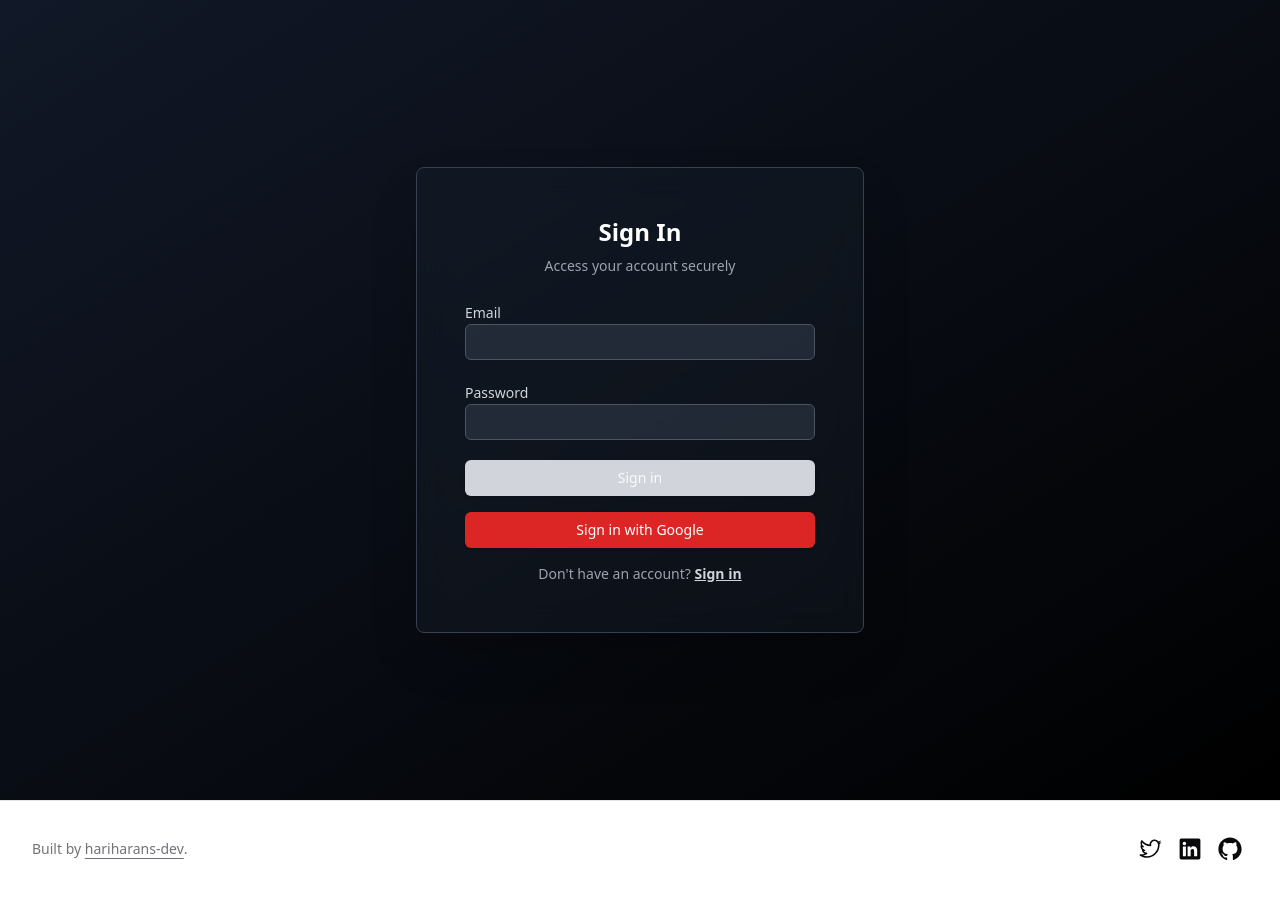
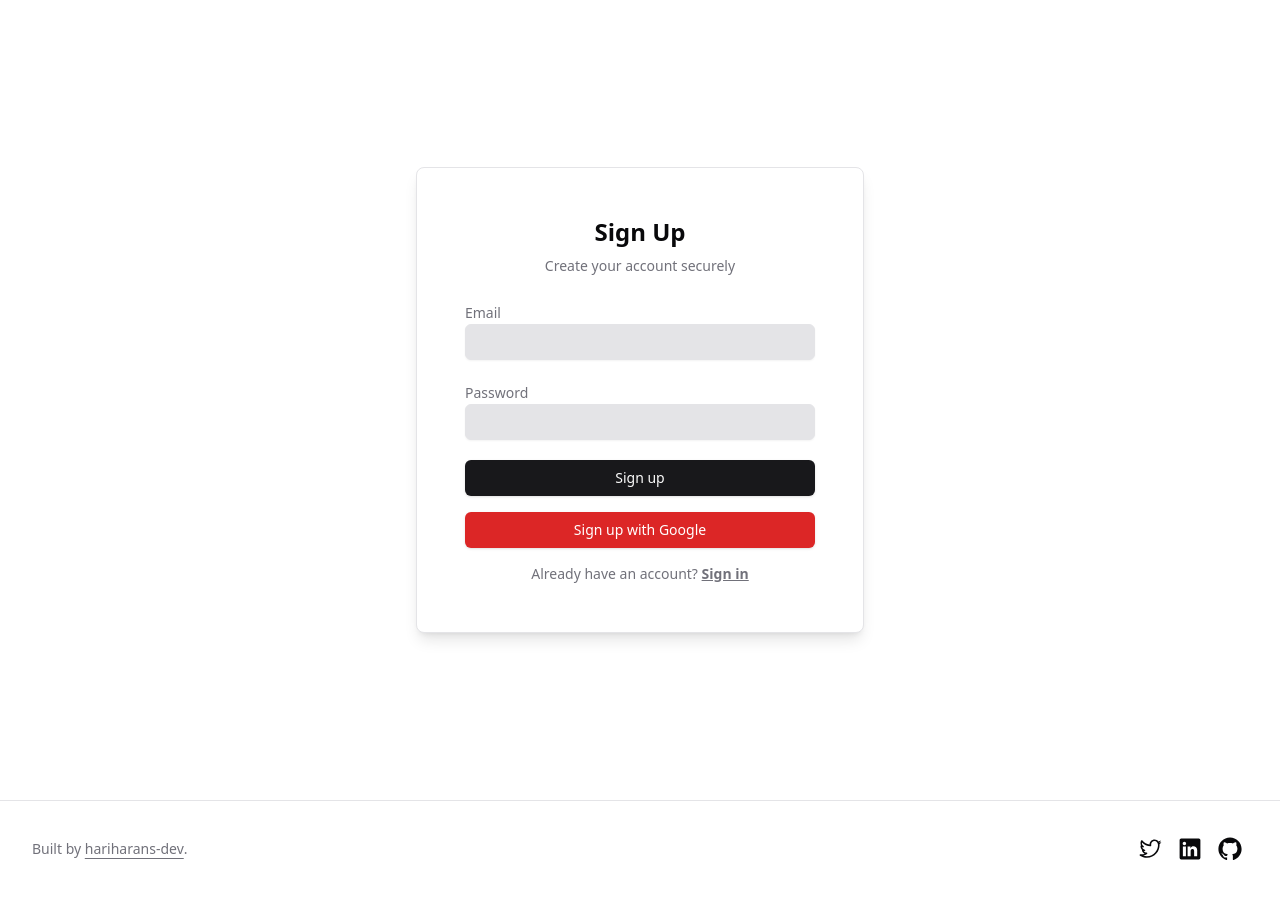
Before and after one commit to hariharans-dev/vocalis-frontend, a Next.js app: page /auth/signup in a window 1280 px wide. Built offline with nearby package versions, Linux system fonts and the light colour scheme.

Commit message:
signup and signin theme

```diff
--- /dev/null
+++ b/app/api/auth/[...nextauth]/route.ts
@@ -0,0 +1,22 @@
+import NextAuth from "next-auth";
+import GoogleProvider from "next-auth/providers/google";
+import { NextAuthOptions } from "next-auth";
+
+export const authOptions: NextAuthOptions = {
+  providers: [
+    GoogleProvider({
+      clientId: process.env.GOOGLE_CLIENT_ID!,
+      clientSecret: process.env.GOOGLE_CLIENT_SECRET!,
+    }),
+  ],
+  pages: {
+    signIn: "/auth/signin",
+  },
+  secret: process.env.NEXTAUTH_SECRET,
+  debug: true,
+};
+
+const handler = NextAuth(authOptions);
+
+export const GET = handler;
+export const POST = handler;
--- a/app/auth/signin/page.tsx
+++ b/app/auth/signin/page.tsx
@@ -11,34 +11,37 @@ import { signIn } from "next-auth/react";
 
 export default function SignInForm() {
   return (
-    <div className="flex h-screen w-screen items-center justify-center bg-gradient-to-br from-gray-900 to-black">
-      <Card className="w-full max-w-md border border-gray-700 bg-gray-800 bg-opacity-30 backdrop-blur-lg shadow-2xl text-white p-6 rounded-lg">
-        <CardHeader className="text-center space-y-2">
-          <h3 className="text-2xl font-semibold">Sign In</h3>
-          <p className="text-sm text-gray-400">Access your account securely</p>
+    <div className="flex h-screen w-screen items-center justify-center bg-background text-foreground">
+      <Card className="w-full max-w-md border border-border bg-card shadow-lg p-6 rounded-lg">
+        <CardHeader className="flex justify-between items-center">
+          <div className="text-center w-full space-y-2">
+            <h3 className="text-2xl font-semibold">Sign In</h3>
+            <p className="text-sm text-muted-foreground">
+              Access your account securely
+            </p>
+          </div>
         </CardHeader>
 
         <Tabs defaultValue="user" className="w-full">
-          <TabsList className="grid grid-cols-2 bg-gray-700 rounded-lg pb-4">
+          <TabsList className="grid grid-cols-2 bg-muted rounded-lg pb-4">
+            <TabsTrigger
+              value="root"
+              className="px-4 rounded-md text-sm font-medium"
+            >
+              Root Sign-In
+            </TabsTrigger>
             <TabsTrigger
               value="user"
-              className="px-4 rounded-md text-sm font-medium transition-all"
+              className="px-4 rounded-md text-sm font-medium"
             >
               User Sign-In
             </TabsTrigger>
-            <TabsTrigger
-              value="root"
-              className="px-4 rounded-md text-sm font-medium transition-all"
-            >
-              Root Sign-In
-            </TabsTrigger>
           </TabsList>
-
+          <TabsContent value="root">
+            <SignInFormContent role="root" />
+          </TabsContent>
           <TabsContent value="user">
             <SignInFormContent role="user" />
-          </TabsContent>
-          <TabsContent value="root">
-            <SignInFormContent role="root" />
           </TabsContent>
         </Tabs>
       </Card>
@@ -59,7 +62,7 @@ function SignInFormContent({ role }: { role: string }) {
     <CardContent>
       <form onSubmit={handleSubmit} className="space-y-5">
         <div>
-          <Label htmlFor={`email-${role}`} className="text-gray-300">
+          <Label htmlFor={`email-${role}`} className="text-muted-foreground">
             Email
           </Label>
           <Input
@@ -67,12 +70,12 @@ function SignInFormContent({ role }: { role: string }) {
             type="email"
             value={email}
             onChange={(e) => setEmail(e.target.value)}
-            className="bg-gray-700 bg-opacity-50 border border-gray-600 text-white placeholder-gray-400 focus:ring-2 focus:ring-blue-500"
+            className="bg-input border-border text-foreground placeholder-muted-foreground focus:ring-primary"
             required
           />
         </div>
         <div>
-          <Label htmlFor={`password-${role}`} className="text-gray-300">
+          <Label htmlFor={`password-${role}`} className="text-muted-foreground">
             Password
           </Label>
           <Input
@@ -80,13 +83,13 @@ function SignInFormContent({ role }: { role: string }) {
             type="password"
             value={password}
             onChange={(e) => setPassword(e.target.value)}
-            className="bg-gray-700 bg-opacity-50 border border-gray-600 text-white placeholder-gray-400 focus:ring-2 focus:ring-blue-500"
+            className="bg-input border-border text-foreground placeholder-muted-foreground focus:ring-primary"
             required
           />
         </div>
         <Button
           type="submit"
-          className="w-full bg-gray-300 hover:bg-gray-500 transition-all"
+          className="w-full bg-primary hover:bg-primary-dark transition"
         >
           Sign in as {role.charAt(0).toUpperCase() + role.slice(1)}
         </Button>
@@ -97,11 +100,11 @@ function SignInFormContent({ role }: { role: string }) {
       >
         Sign in with Google
       </Button>
-      <p className="text-center text-sm mt-4 text-gray-400">
+      <p className="text-center text-sm mt-4 text-muted-foreground">
         Don&apos;t have an account?{" "}
         <Link
           href="/auth/signup"
-          className="font-semibold underline text-gray-300 hover:text-gray-500"
+          className="font-semibold underline hover:text-primary-dark"
         >
           Sign up
         </Link>{" "}
--- a/app/auth/signup/page.tsx
+++ b/app/auth/signup/page.tsx
@@ -5,36 +5,29 @@ import { Button } from "@/components/ui/button";
 import { Input } from "@/components/ui/input";
 import { Label } from "@/components/ui/label";
 import Link from "next/link";
-import { useState, useEffect } from "react";
-import { signIn } from "next-auth/react";
-import { useTheme } from "next-themes";
+import { useState } from "react";
 
-export default function SignInForm() {
+export default function SignUpForm() {
   const [email, setEmail] = useState("");
   const [password, setPassword] = useState("");
-  const { theme } = useTheme();
-  const [mounted, setMounted] = useState(false);
-
-  useEffect(() => {
-    setMounted(true);
-  }, []);
 
   const handleSubmit = async (e: React.FormEvent) => {
     e.preventDefault();
-    signIn("credentials", { email, password, callbackUrl: "/" });
   };
 
   return (
-    <div className="flex h-screen w-screen items-center justify-center bg-gradient-to-br from-gray-900 to-black">
-      <Card className="w-full max-w-md border border-gray-700 bg-gray-800 bg-opacity-30 backdrop-blur-lg shadow-2xl text-white p-6 rounded-lg">
+    <div className="flex h-screen w-screen items-center justify-center bg-background text-foreground">
+      <Card className="w-full max-w-md border border-border bg-card shadow-lg p-6 rounded-lg">
         <CardHeader className="text-center space-y-2">
-          <h3 className="text-2xl font-semibold">Sign In</h3>
-          <p className="text-sm text-gray-400">Access your account securely</p>
+          <h3 className="text-2xl font-semibold">Sign Up</h3>
+          <p className="text-sm text-muted-foreground">
+            Create your account securely
+          </p>
         </CardHeader>
         <CardContent>
           <form onSubmit={handleSubmit} className="space-y-5">
             <div>
-              <Label htmlFor="email" className="text-gray-300">
+              <Label htmlFor="email" className="text-muted-foreground">
                 Email
               </Label>
               <Input
@@ -42,12 +35,12 @@ export default function SignInForm() {
                 type="email"
                 value={email}
                 onChange={(e) => setEmail(e.target.value)}
-                className="bg-gray-700 bg-opacity-50 border border-gray-600 text-white placeholder-gray-400 focus:ring-2 focus:ring-blue-500"
+                className="bg-input border-border text-foreground placeholder-muted-foreground focus:ring-primary"
                 required
               />
             </div>
             <div>
-              <Label htmlFor="password" className="text-gray-300">
+              <Label htmlFor="password" className="text-muted-foreground">
                 Password
               </Label>
               <Input
@@ -55,31 +48,25 @@ export default function SignInForm() {
                 type="password"
                 value={password}
                 onChange={(e) => setPassword(e.target.value)}
-                className="bg-gray-700 bg-opacity-50 border border-gray-600 text-white placeholder-gray-400 focus:ring-2 focus:ring-blue-500"
+                className="bg-input border-border text-foreground placeholder-muted-foreground focus:ring-primary"
                 required
               />
             </div>
             <Button
               type="submit"
-              className="w-full bg-gray-300 hover:bg-gray-500 transition-all"
+              className="w-full bg-primary hover:bg-primary-dark transition"
             >
-              Sign in
+              Sign up
             </Button>
           </form>
-
-          {/* Google Sign-In Button */}
-          <Button
-            onClick={() => signIn("google", { callbackUrl: "/" })}
-            className="w-full mt-4 bg-red-600 hover:bg-red-700 text-white"
-          >
-            Sign in with Google
+          <Button className="w-full mt-4 bg-red-600 hover:bg-red-700 text-white">
+            Sign up with Google
           </Button>
-
-          <p className="text-center text-sm mt-4 text-gray-400">
-            Don&apos;t have an account?{" "}
+          <p className="text-center text-sm mt-4 text-muted-foreground">
+            Already have an account?{" "}
             <Link
               href="/auth/signin"
-              className="font-semibold underline text-gray-300 hover:text-gray-500"
+              className="font-semibold underline hover:text-primary-dark"
             >
               Sign in
             </Link>
--- a/app/lib/api.ts
+++ /dev/null
@@ -1,23 +0,0 @@
-export async function apiRequest(endpoint: string, options: RequestInit = {}) {
-  const baseUrl =
-    process.env.NEXT_PUBLIC_API_BASE_URL || "https://api.example.com";
-
-  try {
-    const response = await fetch(`${baseUrl}/${endpoint}`, {
-      ...options,
-      headers: {
-        "Content-Type": "application/json",
-        ...options.headers,
-      },
-    });
-
-    if (!response.ok) {
-      throw new Error(`API Error: ${response.statusText}`);
-    }
-
-    return await response.json();
-  } catch (error) {
-    console.error("API Request Error:", error);
-    throw error;
-  }
-}
```
